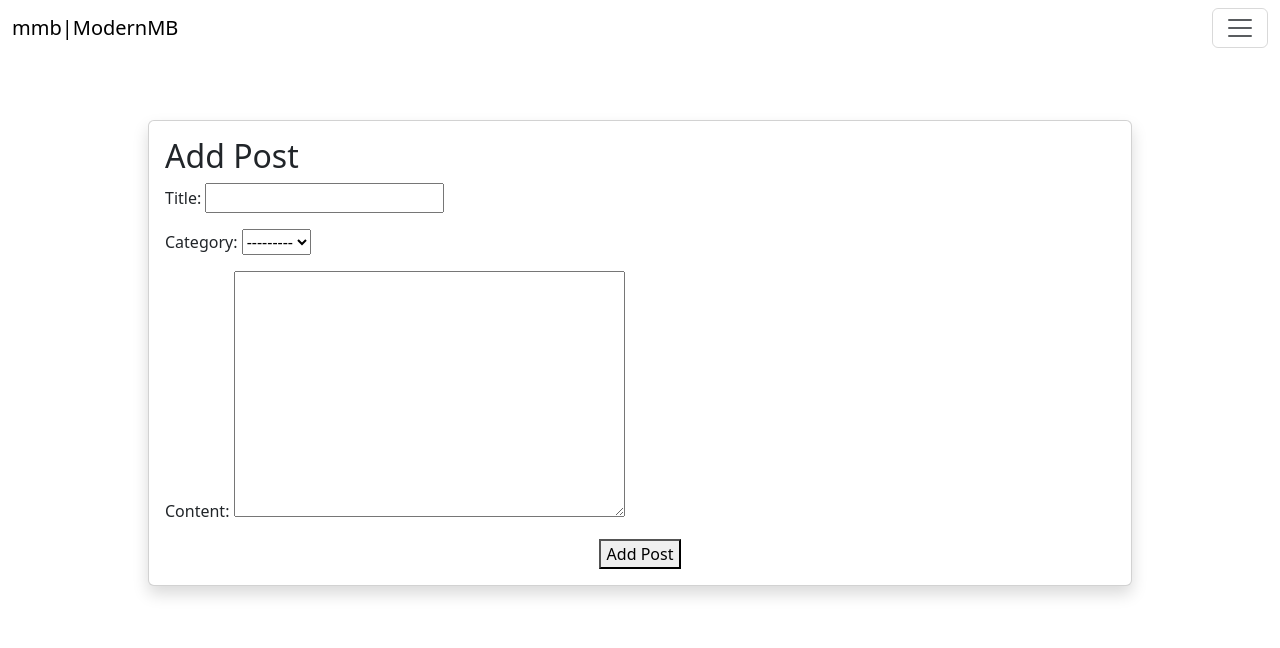
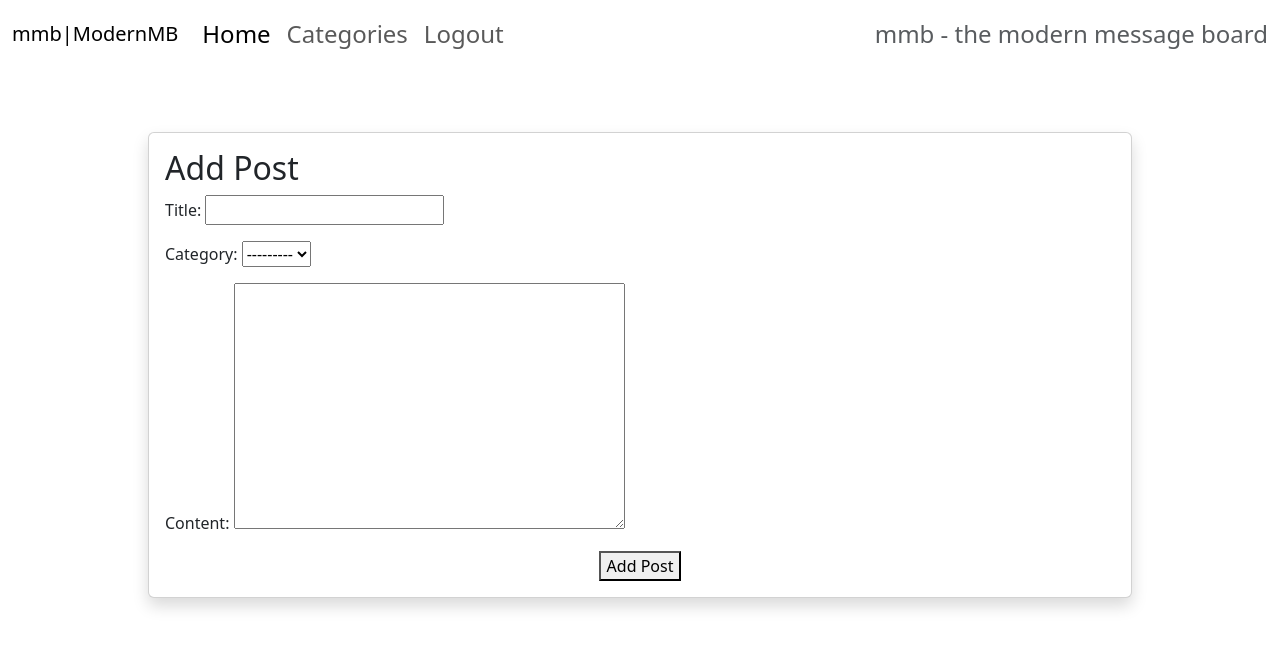
Before and after one commit to tadhgnolan/modern-message-board, a Django app: page /posts/add/ in a window 1280 px wide. Shown: the top 648 px of the page. Run offline with Django 3.2, Linux system fonts and the light colour scheme; the visitor is signed in with stand-in values (Sample User, id 1); data that the repository does not hold is empty.

Commit message:
Add favicons & links

```diff
--- a/templates/base.html
+++ b/templates/base.html
@@ -39,12 +39,17 @@
     {% block extra_js %}
     {% endblock %}
 
+    <link rel="apple-touch-icon" sizes="180x180" href="static/images/apple-touch-icon.png">
+    <link rel="icon" type="image/png" sizes="32x32" href="static/images/favicon-32x32.png">
+    <link rel="icon" type="image/png" sizes="16x16" href="static/images/favicon-16x16.png">
+    <link rel="manifest" href="static/images/site.webmanifest">
+
     <title>ModerMB {% block extra_title %}{% endblock %}</title>
 </head>
 
 <body class="d-flex flex-column h-100 main-bg">
 
-    <nav class="navbar navar-expand-lg navbar-light bg-white">
+    <nav class="navbar navbar-expand-lg navbar-light bg-white">
         <div class="container-fluid">
             <a class="navbar-brand" href="{% url 'posts' %}"><span class="brand">m<span class="brand">m</span>b<span
                         class="thin">|ModernMB</span>
@@ -54,7 +59,7 @@
                 <span class="navbar-toggler-icon"></span>
             </button>
             <div class="collapse navbar-collapse" id="navbarText">
-                <ul class="navbar-nav me-auto mb-2 mb-lg-0">
+                <ul class="navbar-nav me-auto mb-2 mb-lg-0 fs-4">
                     <li class="nav-item">
                         <a class="nav-link active" aria-current="page" href="{% url 'posts' %}">Home</a>
                     </li>
@@ -76,7 +81,7 @@
                     </li>
                     {% endif %}
                 </ul>
-                <span class="navbar-text text-muted">
+                <span class="navbar-text text-muted fs-4">
                     mmb - the modern message board
                 </span>
             </div>
```
Also changed, not shown: static/images/android-chrome-192x192.png (added), static/images/android-chrome-512x512.png (added), static/images/apple-touch-icon.png (added), static/images/favicon-16x16.png (added), static/images/favicon-32x32.png (added), static/images/favicon.ico (added), static/images/site.webmanifest (added).
